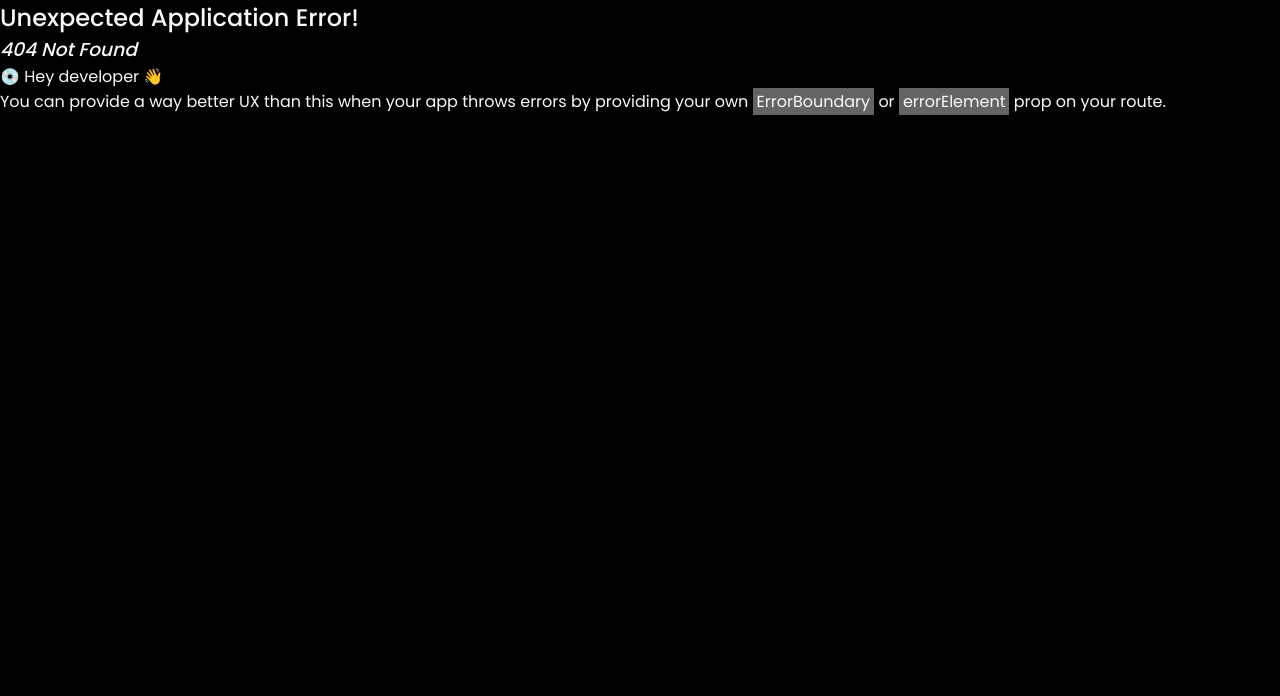
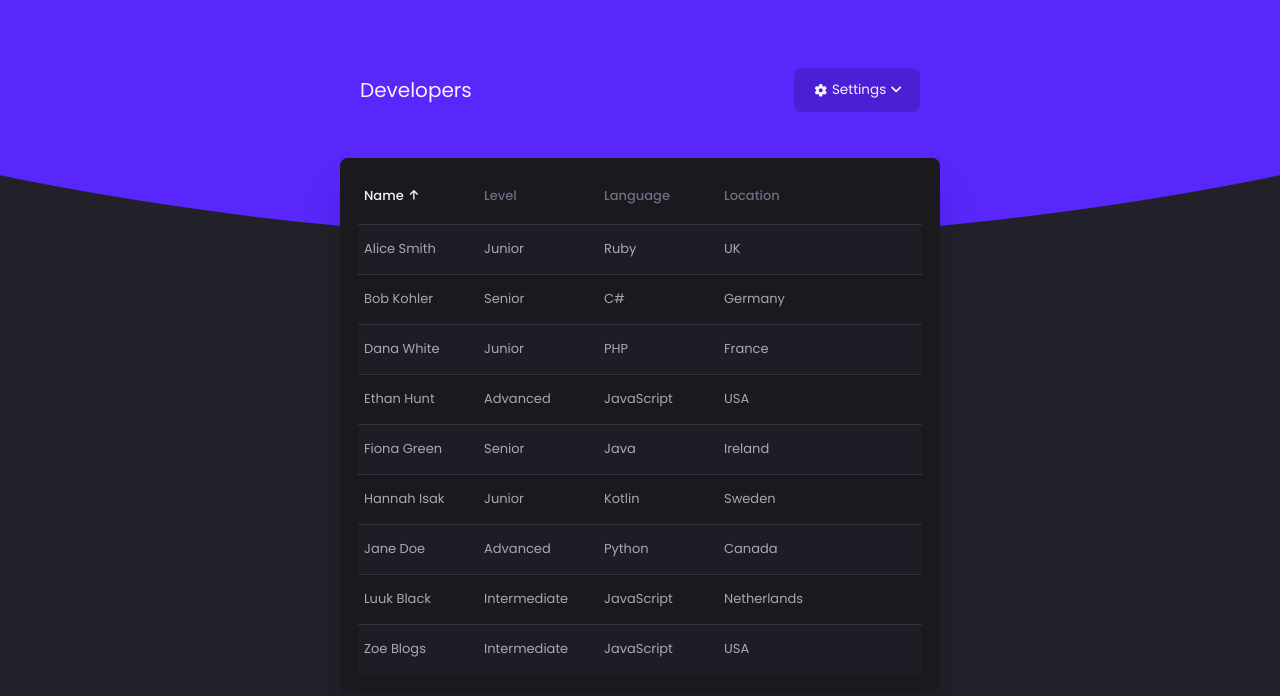
Before and after one commit to frontend-joe/react-components, a React (Vite) app: page /tables/table-2 in a window 1280 px wide. Before the commit this address had no page. Shown: the top 696 px of the page. Built offline with nearby package versions, Linux system fonts and the light colour scheme.

Commit message:
adding Table2

```diff
--- a/index.html
+++ b/index.html
@@ -16,6 +16,13 @@
       rel="stylesheet"
       href="https://fonts.googleapis.com/css2?family=Material+Symbols+Outlined:opsz,wght,FILL,GRAD@24,400,1,0"
     />
+    <link
+      rel="stylesheet"
+      href="https://cdnjs.cloudflare.com/ajax/libs/font-awesome/6.7.2/css/all.min.css"
+      integrity="sha512-Evv84Mr4kqVGRNSgIGL/F/aIDqQb7xQ2vcrdIwxfjThSH8CSR7PBEakCr51Ck+w+/U6swU2Im1vVX0SVk9ABhg=="
+      crossorigin="anonymous"
+      referrerpolicy="no-referrer"
+    />
     <script src="https://unpkg.com/akar-icons-fonts"></script>
   </head>
   <body>
--- a/src/App.jsx
+++ b/src/App.jsx
@@ -30,6 +30,7 @@ import {
   Sidebar7,
   ReactDropzone,
   Dropdown3,
+  Table2Example,
 } from "./components";
 
 import { createBrowserRouter, RouterProvider, Link } from "react-router-dom";
@@ -192,6 +193,11 @@ const routes = [
     path: "/dropdowns/dropdown-3",
     element: <Dropdown3 />,
   },
+  {
+    name: "Table2",
+    path: "/tables/table-2",
+    element: <Table2Example />,
+  },
 ];
 
 const router = createBrowserRouter([
--- /dev/null
+++ b/src/components/tables/Table2/Table2.css
@@ -0,0 +1,69 @@
+.table-2 {
+  border-collapse: collapse;
+  text-align: left;
+  width: 100%;
+}
+
+.table-2 thead {
+  position: sticky;
+  top: 0;
+  left: 0;
+  z-index: 1;
+}
+
+.table-2 thead tr th:not(:last-child) {
+  width: 120px;
+  max-width: 120px;
+}
+
+.table-2 :is(th, td) {
+  position: relative;
+  overflow: hidden;
+  white-space: nowrap;
+  padding: 0 6px;
+  height: 50px;
+  font-size: 13px;
+}
+
+.table-2 th {
+  font-weight: 500;
+  user-select: none;
+  text-transform: capitalize;
+  color: #706d84;
+  height: 56px;
+  cursor: pointer;
+  vertical-align: middle;
+  transition: 0.3s;
+}
+
+.table-2 th i {
+  font-size: 11px;
+  translate: 0 -1px;
+  margin-left: 6px;
+}
+
+.table-2 th:is(.active, :hover) {
+  color: inherit;
+}
+
+.table-2 td {
+  opacity: 0.65;
+  transition: opacity 0.3s;
+}
+
+.table-2 tbody tr:hover td {
+  opacity: 1;
+}
+
+.table-2 tr {
+  cursor: pointer;
+  border-bottom: 1px solid #34323c;
+}
+
+.table-2 tbody tr:last-child {
+  border: 0;
+}
+
+.table-2 tbody tr:nth-child(odd) {
+  background: #1e1d25;
+}
--- /dev/null
+++ b/src/components/tables/Table2/Table2.jsx
@@ -0,0 +1,69 @@
+import { useState } from "react";
+import "./Table2.css";
+
+const TableHeader = ({ column, onSort, sortOrder, sortColumn }) => {
+  const isActive = column === sortColumn;
+  return (
+    <th className={isActive ? "active" : ""} onClick={() => onSort(column)}>
+      {column}
+      {isActive && (
+        <i
+          className={`fa-solid fa-arrow-${sortOrder === "asc" ? "up" : "down"}`}
+        />
+      )}
+    </th>
+  );
+};
+
+export const Table2 = ({ rows, columns }) => {
+  const [sortColumn, setSortColumn] = useState(columns[0]);
+  const [sortOrder, setSortOrder] = useState("asc");
+
+  const sortedRows = rows.sort((a, b) => {
+    const [valA, valB] = [a[sortColumn], b[sortColumn]];
+    return typeof valA === typeof valB
+      ? sortOrder === "asc"
+        ? valA > valB
+          ? 1
+          : -1
+        : valA < valB
+        ? 1
+        : -1
+      : 0;
+  });
+
+  const handleSort = (column) => {
+    console.log("name", column);
+    setSortColumn(column);
+    setSortOrder(
+      sortColumn !== column ? "asc" : sortOrder === "asc" ? "desc" : "asc"
+    );
+  };
+
+  return (
+    <table className="table-2">
+      <thead>
+        <tr>
+          {columns.map((column) => (
+            <TableHeader
+              key={column}
+              column={column}
+              onSort={handleSort}
+              sortColumn={sortColumn}
+              sortOrder={sortOrder}
+            />
+          ))}
+        </tr>
+      </thead>
+      <tbody>
+        {sortedRows.map((row) => (
+          <tr>
+            {columns.map((column) => (
+              <td>{row[column]}</td>
+            ))}
+          </tr>
+        ))}
+      </tbody>
+    </table>
+  );
+};
--- /dev/null
+++ b/src/components/tables/Table2/Table2Example.css
@@ -0,0 +1,99 @@
+.table-2-page {
+  background: #222129;
+  color: #f5f3f9;
+  margin: 0;
+  height: 100vh;
+  font-size: 110%;
+  font-family: "Euclid Circular A", "Poppins";
+}
+
+.table-2-page .wrapper {
+  overflow: auto;
+  position: relative;
+  z-index: 2;
+}
+
+.table-2-page header {
+  position: relative;
+  overflow: hidden;
+  margin: 0 0 18px;
+}
+
+.table-2-page header .content {
+  position: relative;
+  z-index: 1;
+  display: flex;
+  align-items: center;
+  justify-content: space-between;
+  height: 240px;
+  max-width: 700px;
+  margin: 0 auto;
+  padding: 0 70px 60px;
+}
+
+.table-2-page header::before {
+  content: "";
+  position: absolute;
+  bottom: 0;
+  left: 50%;
+  translate: -50% 0;
+  z-index: 0;
+  background: #5926fc;
+  width: 500vw;
+  aspect-ratio: 1/1;
+  border-radius: 50%;
+}
+
+.table-2-page header button {
+  font-family: inherit;
+  background: rgb(0 0 0 / 16%);
+  color: inherit;
+  border: 0;
+  border-radius: 8px;
+  padding: 12px 18px 12px 20px;
+  font-size: 13.5px;
+  display: flex;
+  align-items: center;
+  gap: 4px;
+}
+
+.table-2-page header button span {
+  font-size: 16px;
+  translate: 0 -1px;
+}
+
+.table-2-page header h2 {
+  font-size: 20px;
+  font-weight: 400;
+  display: flex;
+  align-items: center;
+}
+
+.table-2-page header h2 i {
+  margin-right: 8px;
+  background: rgb(0 0 0 / 16%);
+  display: grid;
+  place-items: center;
+  width: 40px;
+  height: 40px;
+  border-radius: 8px;
+}
+
+.table-2-page .card {
+  max-width: 600px;
+  margin: 0 auto;
+  position: relative;
+  z-index: 1;
+  background: #1a191e;
+  border-radius: 8px;
+  box-shadow: 0 30px 40px rgb(0 0 0 / 12%);
+  padding: 10px 18px 18px;
+  font-size: 12px;
+  margin: -100px auto 30px;
+}
+
+@media (width < 706px) {
+  .table-2-page .card {
+    margin: -100px 50px 30px;
+  }
+}
--- /dev/null
+++ b/src/components/tables/Table2/Table2Example.jsx
@@ -0,0 +1,102 @@
+import { Table2 } from "./Table2";
+import "./Table2Example.css";
+
+const rows = [
+  {
+    name: "Zoe Blogs",
+    level: "Intermediate",
+    age: 21,
+    language: "JavaScript",
+    location: "USA",
+  },
+  {
+    name: "Jane Doe",
+    level: "Advanced",
+    age: 25,
+    language: "Python",
+    location: "Canada",
+  },
+  {
+    name: "Alice Smith",
+    level: "Junior",
+    age: 22,
+    language: "Ruby",
+    location: "UK",
+  },
+  {
+    name: "Bob Kohler",
+    level: "Senior",
+    age: 35,
+    language: "C#",
+    location: "Germany",
+  },
+  {
+    name: "Dana White",
+    level: "Junior",
+    age: 23,
+    language: "PHP",
+    location: "France",
+  },
+  {
+    name: "Ethan Hunt",
+    level: "Advanced",
+    age: 28,
+    language: "JavaScript",
+    location: "USA",
+  },
+  {
+    name: "Fiona Green",
+    level: "Senior",
+    age: 40,
+    language: "Java",
+    location: "Ireland",
+  },
+  {
+    name: "Luuk Black",
+    level: "Intermediate",
+    age: 30,
+    language: "JavaScript",
+    location: "Netherlands",
+  },
+  {
+    name: "Hannah Isak",
+    level: "Junior",
+    age: 24,
+    language: "Kotlin",
+    location: "Sweden",
+  },
+];
+
+const columns = ["name", "level", "language", "location"];
+
+export const Table2Example = () => {
+  return (
+    <section className="table-2-page">
+      <header>
+        <div className="content">
+          <h2>
+            {/* <i className="fa-solid fa-code" /> */}
+            Developers
+          </h2>
+          <button type="button">
+            <i
+              className="fa-solid fa-gear"
+              style={{
+                fontSize: "12.5px",
+                translate: "0 1px",
+                marginRight: "1px",
+              }}
+            ></i>
+            Settings
+            <i className="fa-solid fa-angle-down"></i>
+          </button>
+        </div>
+      </header>
+      <div className="card">
+        <div className="wrapper">
+          <Table2 rows={rows} columns={columns} />
+        </div>
+      </div>
+    </section>
+  );
+};
--- a/src/components/tables/index.js
+++ b/src/components/tables/index.js
@@ -1,2 +1,4 @@
 export * from "./Table1/Table1";
 export * from "./Table1/Table1Example";
+export * from "./Table2/Table2";
+export * from "./Table2/Table2Example";
```
Also changed, not shown: src/components/tables/Table2/Table2 copy.css (added, +69 -0 lines).
